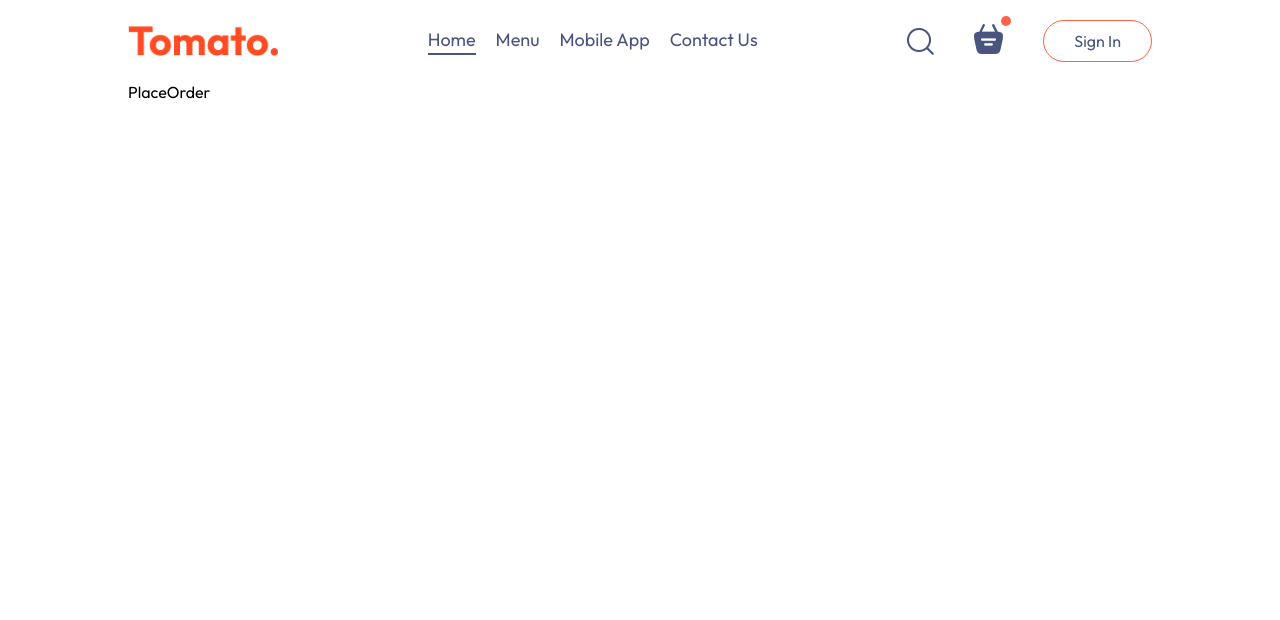
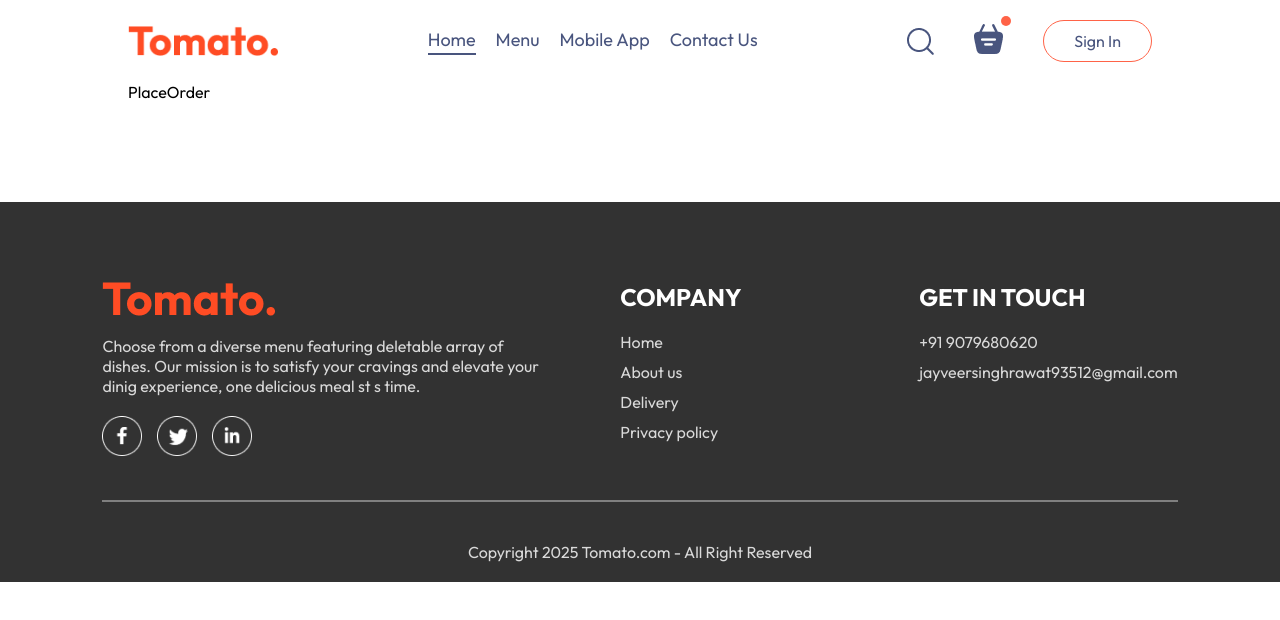
Before and after one commit to jayveer-singh1/Food-Delivery-WebApp, a React (Vite) app: page /order in a window 1280 px wide. Shown: the top 620 px of the page. Built offline with nearby package versions, Linux system fonts and the light colour scheme.

Commit message:
Footer Added and food item filter added

```diff
--- a/index.html
+++ b/index.html
@@ -2,7 +2,7 @@
 <html lang="en">
   <head>
     <meta charset="UTF-8" />
-    <link rel="icon" type="image/svg+xml" href="/vite.svg" />
+    <link rel="icon" type="image/svg+xml" href="/src/assets/frontend_assets/logo.png" />
     <meta name="viewport" content="width=device-width, initial-scale=1.0" />
     <title>Food Delivery WebApp</title>
   </head>
--- a/src/App.jsx
+++ b/src/App.jsx
@@ -4,9 +4,11 @@
 import Home from './pages/Home/Home'
 import Cart from './pages/Cart/Cart'
 import PlaceOrder from './pages/PlaceOrder/PlaceOrder'
+import Footer from './components/Footer/Footer'
 
 const App = () => {
   return (
+    <>
       <div className='app'>
         <Navbar />
 
@@ -16,6 +18,9 @@
           <Route path='/order' element={<PlaceOrder />} />
         </Routes>
       </div>
+      <Footer />
+    </>
+
   )
 }
 
--- /dev/null
+++ b/src/components/AppDownload/AppDownload.jsx
@@ -0,0 +1,12 @@
+import React from 'react'
+import './AppDownload.css'
+
+const AppDownload = () => {
+  return (
+    <div className='app-download'>
+
+    </div>
+  )
+}
+
+export default AppDownload
--- a/src/components/FoodDisplay/FoodDisplay.jsx
+++ b/src/components/FoodDisplay/FoodDisplay.jsx
@@ -12,7 +12,9 @@
             <h2>Top dishes near you</h2>
             <div className="food-display-list">
                 {food_list.map((item, index) => {
-                    return <FoodItem key={index} id={item._id} name={item.name} description={item.description} price={item.price} image={item.image} />
+                    if (category === "All" || category === item.category) {
+                        return <FoodItem key={index} id={item._id} name={item.name} description={item.description} price={item.price} image={item.image} />
+                    }
                 })}
             </div>
         </div>
--- /dev/null
+++ b/src/components/Footer/Footer.css
@@ -0,0 +1,54 @@
+.footer {
+    color: #d9d9d9;
+    background-color: #323232;
+    display: flex;
+    flex-direction: column;
+    align-items: center;
+    gap: 20px;
+    padding: 20px 8vw;
+    padding-top: 80px;
+    margin-top: 100px;
+}
+
+.footer-content {
+    width: 100%;
+    display: grid;
+    grid-template-columns: 2fr 1fr 1fr;
+    gap: 80px;
+}
+
+.footer-content-left,
+.footer-content-right,
+.footer-content-center {
+    display: flex;
+    flex-direction: column;
+    align-items: start;
+    gap: 20px;
+}
+
+.footer-content-left li,
+.footer-content-right li,
+.footer-content-center li {
+    list-style: none;
+    margin-bottom: 10px;
+    cursor: pointer;
+}
+
+.footer-content-right h2,
+.footer-content-center h2 {
+    color: white;
+}
+
+.footer-social-icons img {
+    width: 40px;
+    margin-right: 15px;
+    cursor: pointer;
+}
+
+.footer hr{
+    width: 100%;
+    height: 2px;
+    margin: 20px 0;
+    background-color: grey;
+    border: none;
+}
--- /dev/null
+++ b/src/components/Footer/Footer.jsx
@@ -0,0 +1,43 @@
+import React from 'react'
+import './Footer.css'
+import { assets } from '../../assets/frontend_assets/assets'
+
+const Footer = () => {
+    return (
+        <div className='footer' id='footer'>
+            <div className="footer-content">
+                <div className="footer-content-left">
+                    <img src={assets.logo} alt="" />
+                    <p>Choose from a diverse menu featuring deletable array of dishes. Our mission is to satisfy your cravings and elevate your dinig experience, one delicious meal st s time.</p>
+                    <div className="footer-social-icons">
+                        <img src={assets.facebook_icon} alt="" />
+                        <img src={assets.twitter_icon} alt="" />
+                        <img src={assets.linkedin_icon} alt="" />
+                    </div>
+                </div>
+                <div className="footer-content-center">
+                    <h2>COMPANY</h2>
+                    <ul>
+                        <li>Home</li>
+                        <li>About us</li>
+                        <li>Delivery</li>
+                        <li>Privacy policy</li>
+                    </ul>
+                </div>
+                <div className="footer-content-right">
+                    <h2>GET IN TOUCH</h2>
+                    <ul>
+                        <li>+91 9079680620</li>
+                        <li>jayveersinghrawat93512@gmail.com</li>
+                    </ul>
+                </div>
+            </div>
+            <hr />
+            <div className="footer-copyright">
+                Copyright 2025 Tomato.com - All Right Reserved
+            </div>
+        </div>
+    )
+}
+
+export default Footer
--- a/src/pages/Home/Home.jsx
+++ b/src/pages/Home/Home.jsx
@@ -3,6 +3,7 @@
 import Header from '../../components/Header/Header'
 import ExploreMenu from '../../components/ExploreMenu/ExploreMenu'
 import FoodDisplay from '../../components/FoodDisplay/FoodDisplay'
+import AppDownload from '../../components/AppDownload/AppDownload'
 
 const Home = () => {
   const [category, setCategory] = useState('All');
@@ -12,6 +13,7 @@
       <Header />
       <ExploreMenu category={category} setCategory={setCategory} />
       <FoodDisplay category={category} />
+      <AppDownload />
     </div>
   )
 }
```
Also changed, not shown: src/components/AppDownload/AppDownload.css (added). Lines whose indentation alone changed are shown as unchanged.
